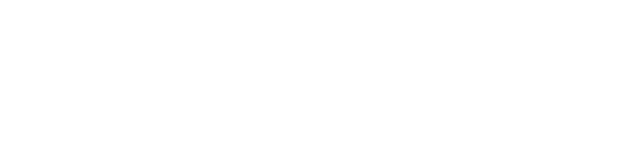
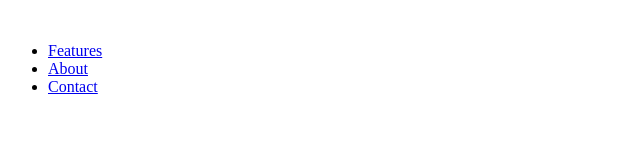
Before and after one commit to Masuduzzaman811/microverse-md-christian, a plain HTML site: page index.html in a window 1280 px wide. Shown: the whole page, without its empty margins (0-640 px from the left). Drawn offline with Linux system fonts and the light colour scheme.

Commit message:
added user story 4 and 5

```diff
--- a/index.html
+++ b/index.html
@@ -10,7 +10,15 @@
     <script src="https://cdn.freecodecamp.org/testable-projects-fcc/v1/bundle.js"></script>
 
     <header id="header"> <img id="header-img">
-      <nav id="nav-bar" > </nav>
+      <nav id="nav-bar">
+        <ul>
+            <li><a class="nav-link" href="#">Features</a></li>
+            <li><a class="nav-link" href="#">About</a></li>
+            <li><a class="nav-link" href="#">Contact</a></li>
+        </ul>
+
+    </nav>
+
     </header>
     <script  src="js/index.js"></script>
   </body>
```
